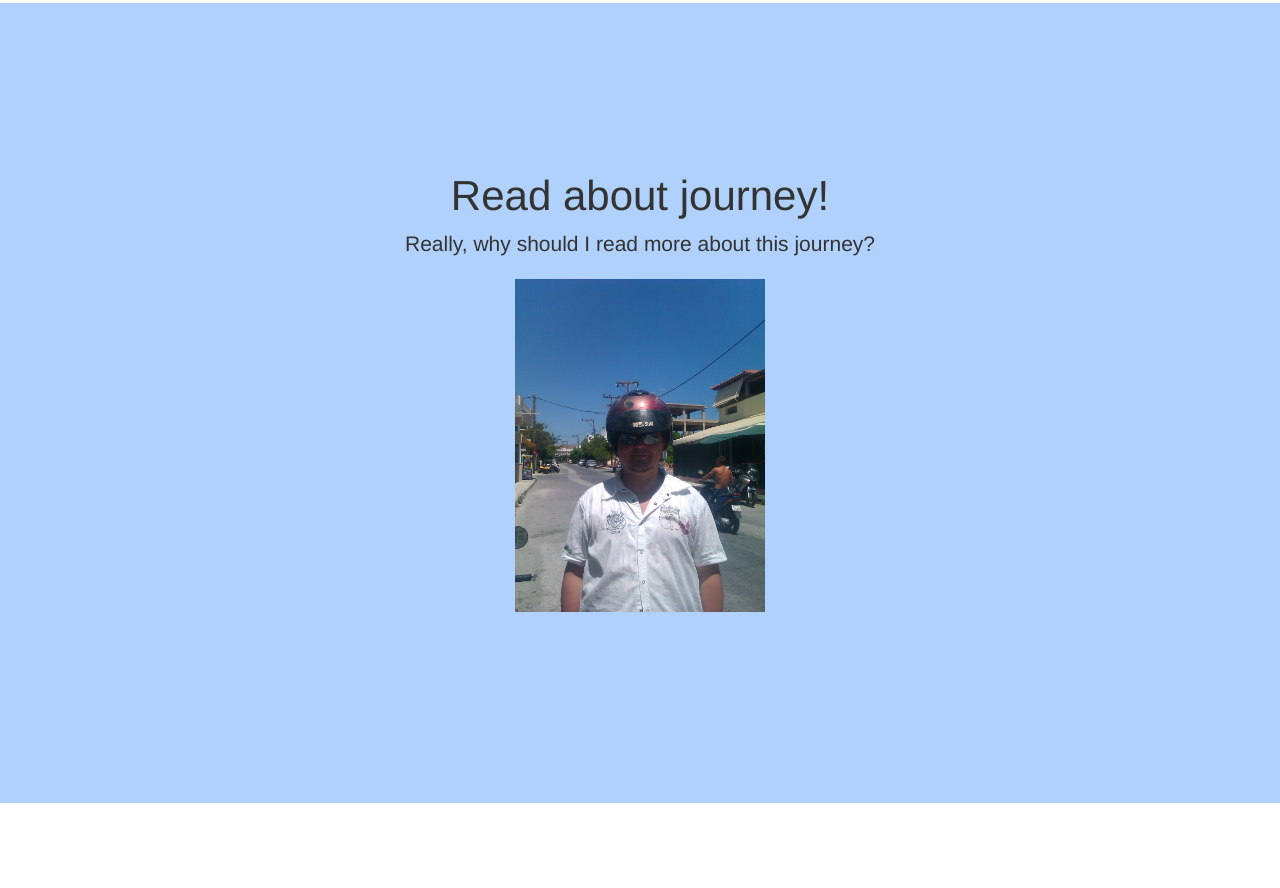
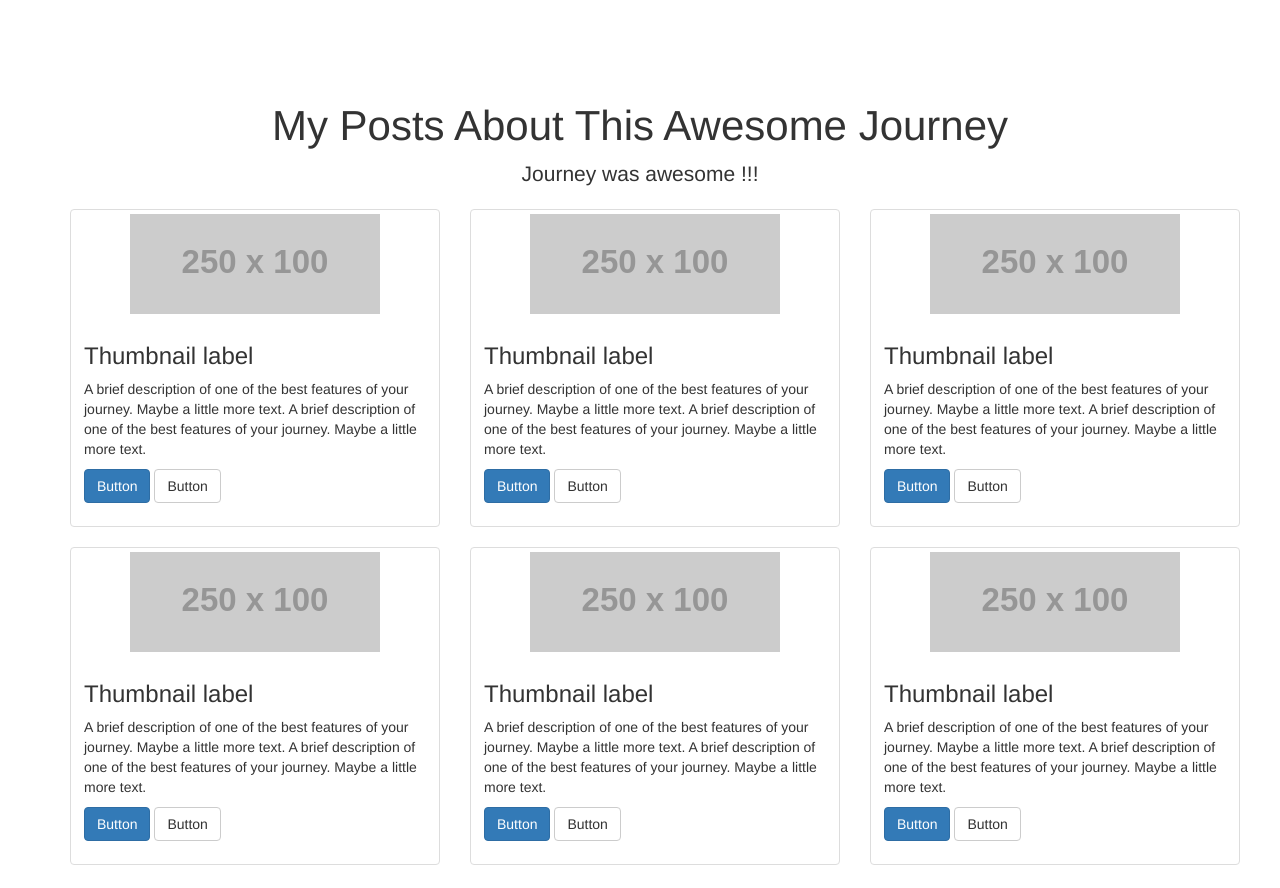
Before and after one commit to Skaidrius/landing_page, a plain HTML site: page index.html in a window 1280 px wide. Shown: the part 1597-2485 px from the top of the page. Before the commit the page ends 2400 px from the top, so only its background shows below. Drawn offline with Linux system fonts and the light colour scheme; placeholder pictures from the web are drawn by us.

Commit message:
added blog page with thumbnails

```diff
--- a/index.html
+++ b/index.html
@@ -40,6 +40,10 @@ respond.min.js"></script>
 
  #emailSignup {
  	 	 margin-top:50px;
+ }
+
+ .thumbnail {
+     float: left;
  }
 
 
@@ -91,6 +95,7 @@ respond.min.js"></script>
  	 	 	 <ul class="nav navbar-nav">
  	 	 	 	 <li class="active"><a href="#topContainer">Home</a></li>
  	 	 	 	 <li><a href="#details">About</a></li>
+ 	 	 	 	 <li><a href="#blog">Blog</a></li>
  	 	 	 	 <li><a href="#footer">Tips for journey planning</a></li>
  	 	 	 </ul>
  	 	 	 <form class="navbar-form navbar-right">
@@ -185,6 +190,106 @@ your journey. Maybe a little more text.</p>
  </div>
  </div>
 
+ <div class="container contentContainer" id="blog">
+
+ <div class="row" class="center">
+
+ 	 	 <h1 class="center title">My Posts About This Awesome Journey</h1>
+ 	 	 <p class="lead center">Journey was awesome !!!</p>
+
+
+ </div>
+
+ <div class="container contentContainer">
+
+<div class="row marginBottom">
+
+ 	 <div class="row">
+         <div class="col-sm-6 col-md-4 ">
+           <div class="thumbnail">
+             <img src="http://placehold.it/250x100" alt="awesome picture">
+             <div class="caption">
+               <h3>Thumbnail label</h3>
+               <p>A brief description of one of the best features of your journey.
+        Maybe a little more text. A brief description of one of the best features of
+        your journey. Maybe a little more text.</p>
+               <p><a href="#" class="btn btn-primary" role="button">Button</a> <a href="#" class="btn btn-default" role="button">Button</a></p>
+             </div>
+           </div>
+         </div>
+
+         <div class="col-sm-6 col-md-4 ">
+           <div class="thumbnail">
+             <img src="http://placehold.it/250x100" alt="awesome picture">
+             <div class="caption">
+               <h3>Thumbnail label</h3>
+               <p>A brief description of one of the best features of your journey.
+        Maybe a little more text. A brief description of one of the best features of
+        your journey. Maybe a little more text.</p>
+               <p><a href="#" class="btn btn-primary" role="button">Button</a> <a href="#" class="btn btn-default" role="button">Button</a></p>
+             </div>
+           </div>
+         </div>
+
+         <div class="col-sm-6 col-md-4 ">
+           <div class="thumbnail">
+             <img src="http://placehold.it/250x100" alt="awesome picture">
+             <div class="caption">
+               <h3>Thumbnail label</h3>
+               <p>A brief description of one of the best features of your journey.
+        Maybe a little more text. A brief description of one of the best features of
+        your journey. Maybe a little more text.</p>
+               <p><a href="#" class="btn btn-primary" role="button">Button</a> <a href="#" class="btn btn-default" role="button">Button</a></p>
+             </div>
+           </div>
+         </div>
+
+         <div class="col-sm-6 col-md-4 ">
+           <div class="thumbnail">
+             <img src="http://placehold.it/250x100" alt="awesome picture">
+             <div class="caption">
+               <h3>Thumbnail label</h3>
+               <p>A brief description of one of the best features of your journey.
+        Maybe a little more text. A brief description of one of the best features of
+        your journey. Maybe a little more text.</p>
+               <p><a href="#" class="btn btn-primary" role="button">Button</a> <a href="#" class="btn btn-default" role="button">Button</a></p>
+             </div>
+           </div>
+         </div>
+
+         <div class="col-sm-6 col-md-4 ">
+           <div class="thumbnail">
+             <img src="http://placehold.it/250x100" alt="awesome picture">
+             <div class="caption">
+               <h3>Thumbnail label</h3>
+               <p>A brief description of one of the best features of your journey.
+        Maybe a little more text. A brief description of one of the best features of
+        your journey. Maybe a little more text.</p>
+               <p><a href="#" class="btn btn-primary" role="button">Button</a> <a href="#" class="btn btn-default" role="button">Button</a></p>
+             </div>
+           </div>
+         </div>
+
+         <div class="col-sm-6 col-md-4 ">
+           <div class="thumbnail">
+             <img src="http://placehold.it/250x100" alt="awesome picture">
+             <div class="caption">
+               <h3>Thumbnail label</h3>
+               <p>A brief description of one of the best features of your journey.
+        Maybe a little more text. A brief description of one of the best features of
+        your journey. Maybe a little more text.</p>
+               <p><a href="#" class="btn btn-primary" role="button">Button</a> <a href="#" class="btn btn-default" role="button">Button</a></p>
+             </div>
+           </div>
+         </div>
+    </div>
+
+</div>
+
+</div>
+</div>
+
+
  <div class="container contentContainer" id="footer">
 
  <div class="row">
@@ -196,7 +301,6 @@ your journey. Maybe a little more text.</p>
  	 	 <p class="center"><img src="pilot.jpg" class="appstoreImage" />
 
  </div>
-
 
  </div>
 
```
